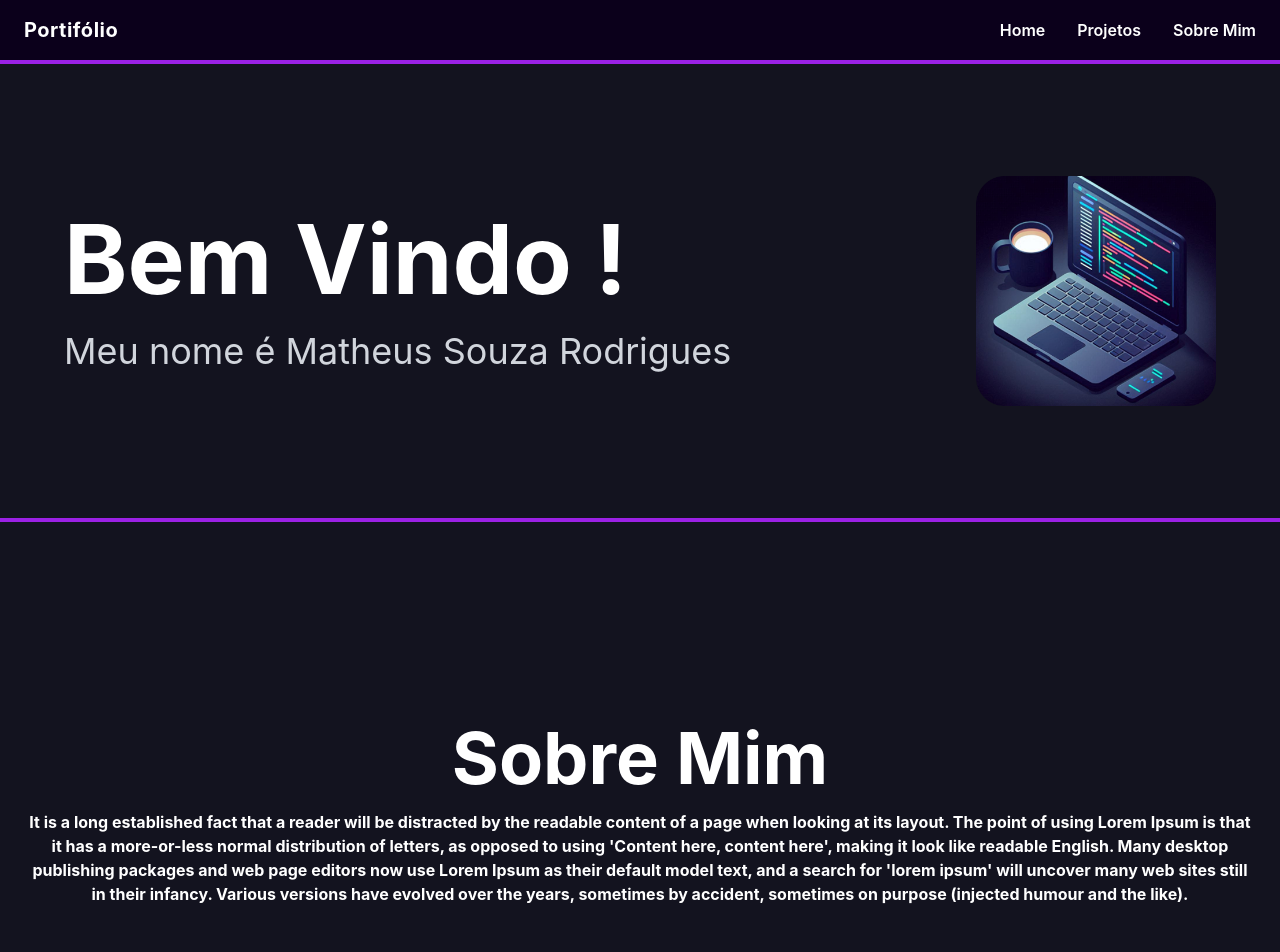
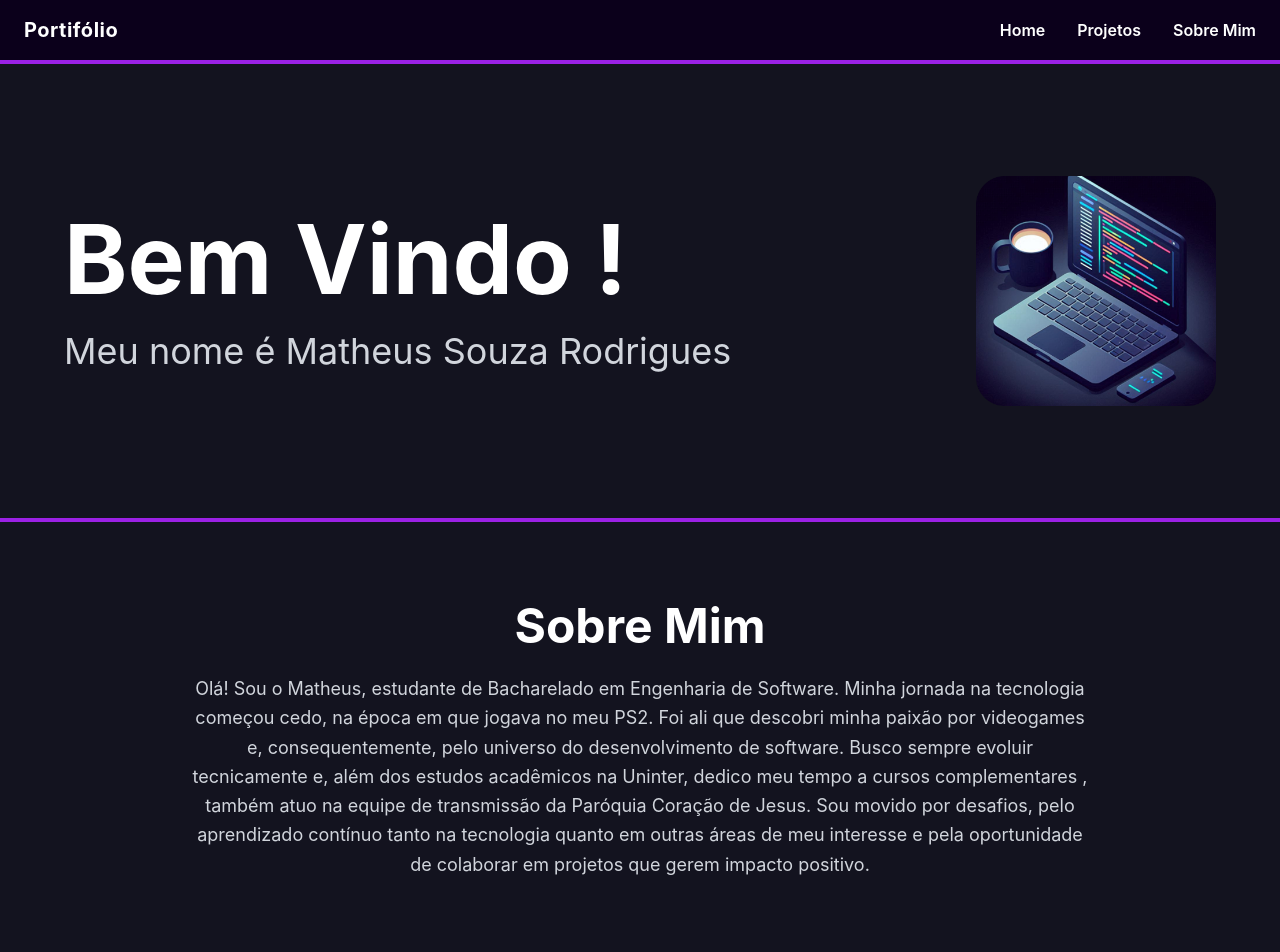
Before and after one commit to MatheusSouzaRodrigues235/Portifolio, a React (Vite) app: page / in a window 1280 px wide. Shown: the top 952 px of the page. Built offline with nearby package versions, Linux system fonts and the light colour scheme.

Commit message:
:recycle: refactor: Atualiza o componente Body, corrigindo a estrutura do layout, ajustando tamanhos de fonte e escrevendo o texto Sobre Mim

```diff
--- a/src/components/body.tsx
+++ b/src/components/body.tsx
@@ -1,19 +1,23 @@
-const Body : React.FC = () => {
-    return(
-        <div className="bg-[#13131F] mg-auto py-16 px-6 text-white border-b-4 border-[#9B21E5] pt-50 pb-50 ">
-            <h1 id="sobre" className="text-7xl font-bold mb-4 text-center" >Sobre Mim</h1>
-            <p className="text-8x1 font-bold mb-4 text-center  ">
-                It is a long established fact that a reader will be distracted by the readable content of a page when looking at its
-                layout. The point of using Lorem Ipsum is that it has a more-or-less normal distribution of letters, as opposed to using
-                'Content here, content here', making it look like readable English. Many desktop publishing packages and web page editors
-                now use Lorem Ipsum as their default model text, and a search for 'lorem ipsum' will uncover many web sites still in
-                their infancy. Various versions have evolved over the years, sometimes by accident, sometimes on purpose
-                (injected humour and the like).
-
-            </p>
-        </div>
-    );
-
+const Body: React.FC = () => {
+  return (
+    <div className="bg-[#13131F] mx-auto py-16 px-6 text-white border-b-4 border-[#9B21E5] pt-20 pb-20">
+      <h1 id="sobre" className="text-5xl font-bold mb-6 text-center">
+        Sobre Mim
+      </h1>
+      <p className="text-lg text-gray-300 text-center max-w-4xl mx-auto leading-relaxed">
+        Olá! Sou o Matheus, estudante de Bacharelado em Engenharia de Software.
+        Minha jornada na tecnologia começou cedo, na época em que jogava no meu
+        PS2. Foi ali que descobri minha paixão por videogames e,
+        consequentemente, pelo universo do desenvolvimento de software. Busco
+        sempre evoluir tecnicamente e, além dos estudos acadêmicos na Uninter,
+        dedico meu tempo a cursos complementares , também atuo na equipe de
+        transmissão da Paróquia Coração de Jesus. Sou movido por desafios, pelo
+        aprendizado contínuo tanto na tecnologia quanto em outras áreas de meu
+        interesse e pela oportunidade de colaborar em projetos que gerem impacto
+        positivo.
+      </p>
+    </div>
+  );
 };
 
 export default Body;
```
